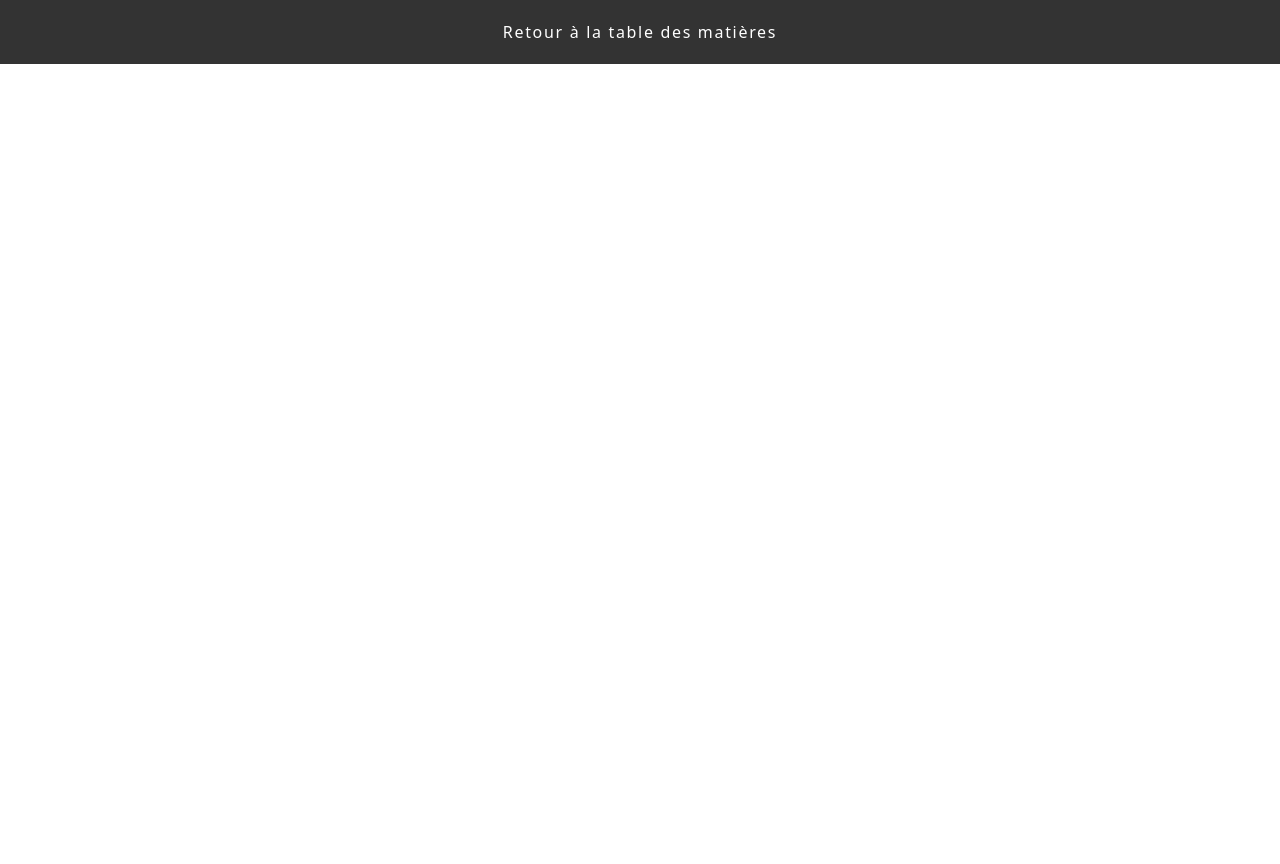
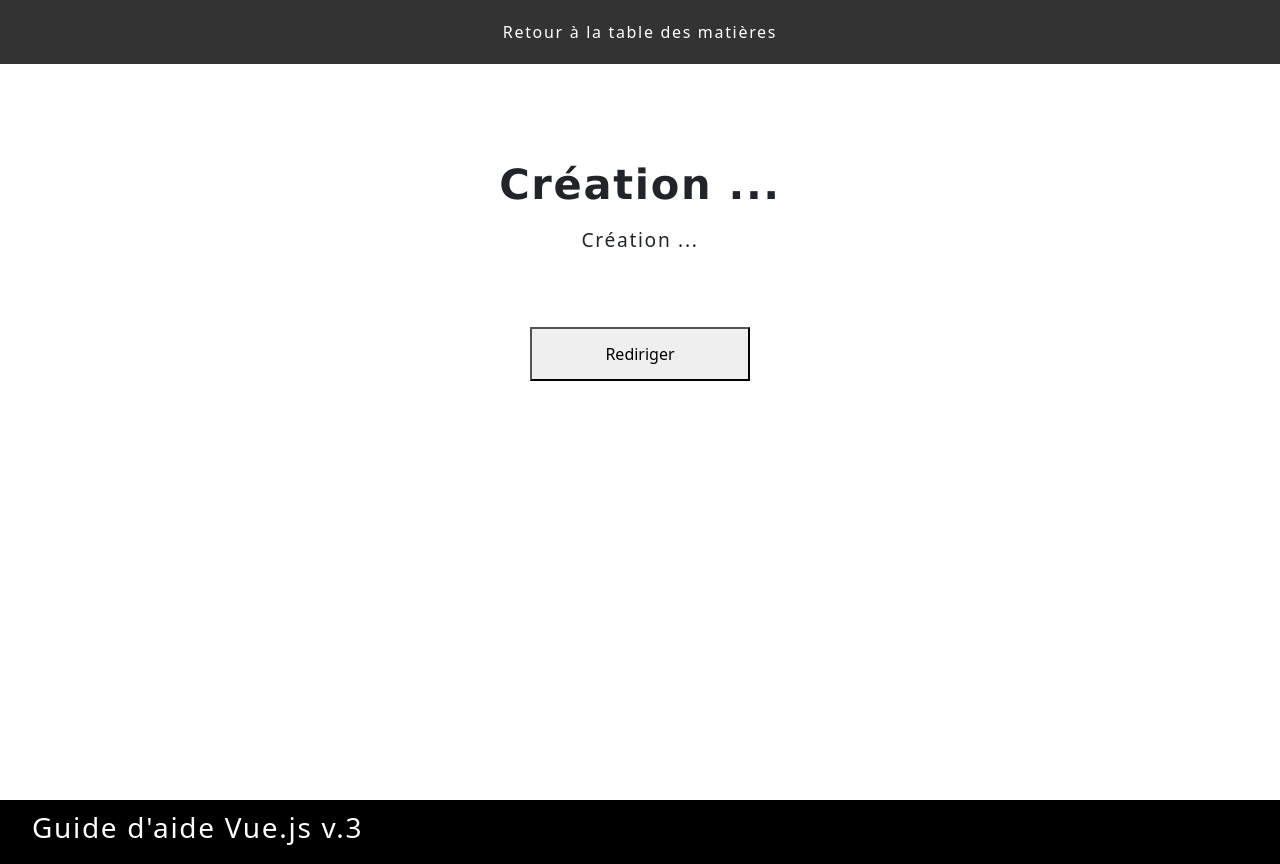
Before and after one commit to ycharles-cstj/aideVueJs, a Vue app: page /redirection in a window 1280 px wide. Before the commit the page ends 800 px from the top, so only its background shows below. Built offline with nearby package versions, Linux system fonts and the light colour scheme.

Commit message:
feature-Redirection

```diff
--- a/src/router/index.js
+++ b/src/router/index.js
@@ -131,6 +131,11 @@ const router = createRouter({
       name: 'animejs',
       component: () => import("@/views/PageAnimeJs.vue"),
     },
+    {
+      path: '/redirection',
+      name: 'redirection',
+      component: () => import("@/views/PageRedirection.vue"),
+    },
   ],
   scrollBehavior() {
     // always scroll to top
--- a/src/views/PageAccueil.vue
+++ b/src/views/PageAccueil.vue
@@ -58,6 +58,8 @@
                 <li> <RouterLink to="/produit"><span>20</span> - Utilisation de la séquence de récupération du data - liste & détail</RouterLink></li>
 
                 <li> <RouterLink to="/animejs"><span>22</span> - Utilisation de la librairie Anime.js</RouterLink></li>
+
+                <li> <RouterLink to="/redirection"><span>23</span> - Redirection d'une route par programmation</RouterLink></li>
             </ul>
         </div>
     </main>
--- /dev/null
+++ b/src/views/PageRedirection.vue
@@ -0,0 +1,32 @@
+<!-- eslint-disable vue/comment-directive -->
+<script setup>
+    import TitreSection from "@/components/app/TitreSection/TitreSection.vue";
+    import { useRouter } from 'vue-router';
+
+
+    const router = useRouter();
+
+function redirection(){
+
+    setTimeout(() => {
+        router.push({name:'produit.liste'});// /route
+    }, 1000);
+
+}
+</script>
+
+<template>
+<div class="interface">
+    <main>
+        <TitreSection :titreSection="'Création ...'">
+            <p class="explication">Création ...</p>
+        </TitreSection>
+
+        <button @click="redirection">Rediriger</button>
+    </main>
+</div>
+</template>
+
+<style lang="scss">
+
+</style>
```
